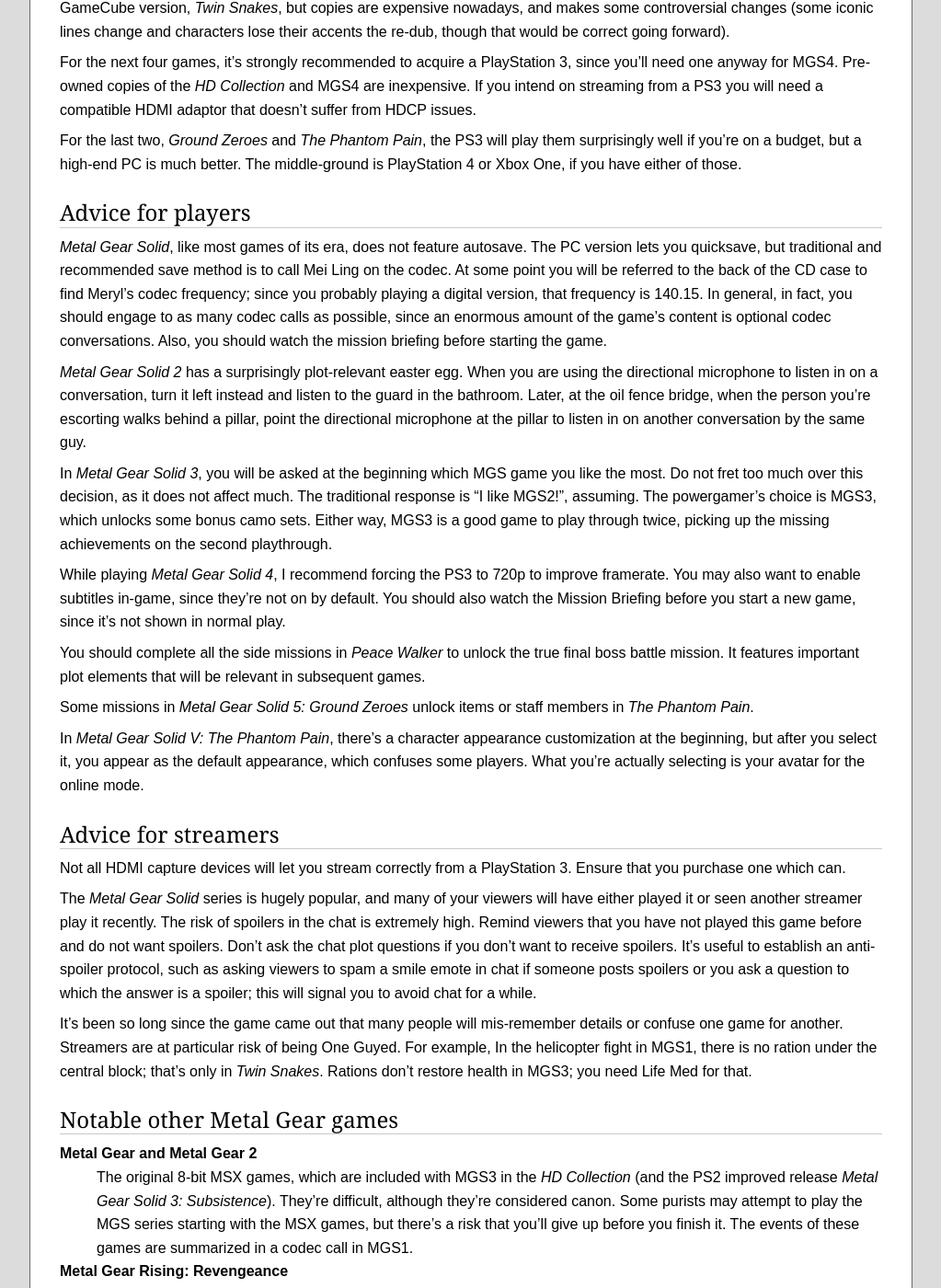
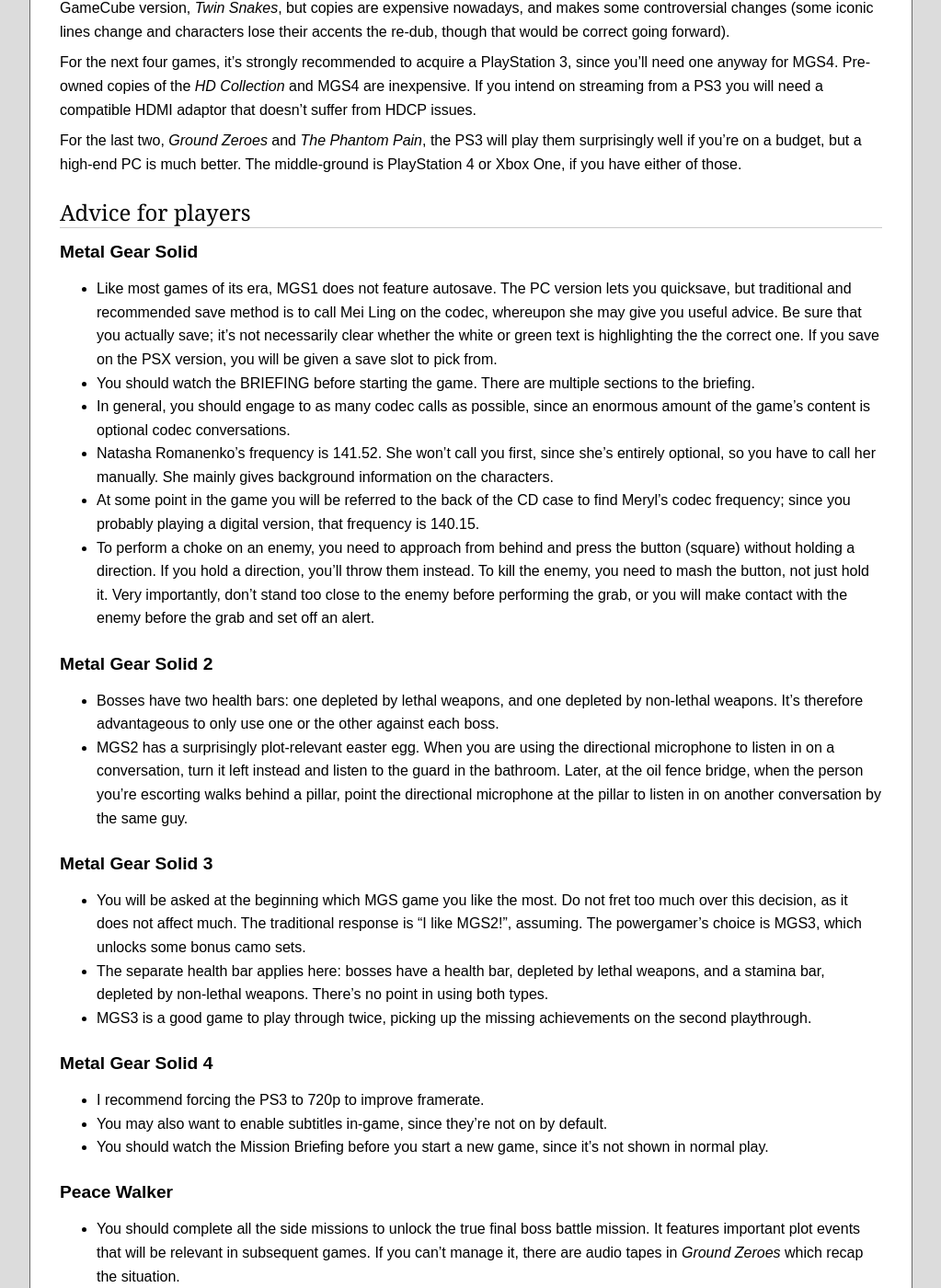
Before and after one commit to orbitalflower/orbitalflower.github.io, a Jekyll site: the page built from _posts/2018-03-12-how-to-play-all-metal-gear.md, in a window 1280 px wide and 1400 px high, scrolled down 1416 px. Shown: the whole window at 92% size, without its empty margins (128-1151 px from the left). Built offline with Jekyll 4.4.1, drawn with Linux system fonts in a browser that asks for light colours; some of the changed text lies outside the part shown.

Commit message:
Update advice section

```diff
--- a/_posts/2018-03-12-how-to-play-all-metal-gear.md
+++ b/_posts/2018-03-12-how-to-play-all-metal-gear.md
@@ -95,44 +95,80 @@
 
 ## Advice for players
 
-_Metal Gear Solid_, like most games of its era, does not feature autosave. The
-PC version lets you quicksave, but traditional and recommended save method is to
-call Mei Ling on the codec. At some point you will be referred to the back of
-the CD case to find Meryl's codec frequency; since you probably playing a
-digital version, that frequency is 140.15. In general, in fact, you should
-engage to as many codec calls as possible, since an enormous amount of the
-game's content is optional codec conversations. Also, you should watch the
-mission briefing before starting the game.
+### Metal Gear Solid
 
-_Metal Gear Solid 2_ has a surprisingly plot-relevant easter egg. When you are
-using the directional microphone to listen in on a conversation, turn it left
-instead and listen to the guard in the bathroom. Later, at the oil fence bridge,
-when the person you're escorting walks behind a pillar, point the directional
-microphone at the pillar to listen in on another conversation by the same guy.
+- Like most games of its era, MGS1 does not feature autosave. The PC version
+  lets you quicksave, but traditional and recommended save method is to call Mei
+  Ling on the codec, whereupon she may give you useful advice. Be sure that you
+  actually save; it's not necessarily clear whether the white or green text is
+  highlighting the the correct one. If you save on the PSX version, you will be
+  given a save slot to pick from.
+- You should watch the BRIEFING before starting the game. There are multiple
+  sections to the briefing.
+- In general, you should engage to as many codec calls as possible, since an
+  enormous amount of the game's content is optional codec conversations.
+- Natasha Romanenko's frequency is 141.52. She won't call you first, since she's
+  entirely optional, so you have to call her manually. She mainly gives
+  background information on the characters.
+- At some point in the game you will be referred to the back of the CD case to
+  find Meryl's codec frequency; since you probably playing a digital version,
+  that frequency is 140.15.
+- To perform a choke on an enemy, you need to approach from behind and press the
+  button (square) without holding a direction. If you hold a direction, you'll
+  throw them instead. To kill the enemy, you need to mash the button, not just
+  hold it. Very importantly, don't stand too close to the enemy before
+  performing the grab, or you will make contact with the enemy before the grab
+  and set off an alert.
 
-In _Metal Gear Solid 3_, you will be asked at the beginning which MGS game you
-like the most. Do not fret too much over this decision, as it does not affect
-much. The traditional response is "I like MGS2!", assuming. The powergamer's
-choice is MGS3, which unlocks some bonus camo sets. Either way, MGS3 is a good
-game to play through twice, picking up the missing achievements on the second
-playthrough.
+### Metal Gear Solid 2
 
-While playing _Metal Gear Solid 4_, I recommend forcing the PS3 to 720p to
-improve framerate. You may also want to enable subtitles in-game, since they're
-not on by default. You should also watch the Mission Briefing before you start a
-new game, since it's not shown in normal play.
+- Bosses have two health bars: one depleted by lethal weapons, and one depleted
+  by non-lethal weapons. It's therefore advantageous to only use one or the
+  other against each boss.
+- MGS2 has a surprisingly plot-relevant easter egg. When you are using the
+  directional microphone to listen in on a conversation, turn it left instead
+  and listen to the guard in the bathroom. Later, at the oil fence bridge, when
+  the person you're escorting walks behind a pillar, point the directional
+  microphone at the pillar to listen in on another conversation by the same guy.
 
-You should complete all the side missions in _Peace Walker_ to unlock the true
-final boss battle mission. It features important plot elements that will be
-relevant in subsequent games.
+### Metal Gear Solid 3
 
-Some missions in _Metal Gear Solid 5: Ground Zeroes_ unlock items or staff
-members in _The Phantom Pain_.
+- You will be asked at the beginning which MGS game you like the most. Do not
+  fret too much over this decision, as it does not affect much. The traditional
+  response is "I like MGS2!", assuming. The powergamer's choice is MGS3, which
+  unlocks some bonus camo sets.
+- The separate health bar applies here: bosses have a health bar, depleted by
+  lethal weapons, and a stamina bar, depleted by non-lethal weapons. There's no
+  point in using both types.
+- MGS3 is a good game to play through twice, picking up the missing achievements
+  on the second playthrough.
 
-In _Metal Gear Solid V: The Phantom Pain_, there's a character appearance
-customization at the beginning, but after you select it, you appear as the
-default appearance, which confuses some players. What you're actually selecting
-is your avatar for the online mode.
+### Metal Gear Solid 4
+
+- I recommend forcing the PS3 to 720p to improve framerate.
+- You may also want to enable subtitles in-game, since they're not on by
+  default.
+- You should watch the Mission Briefing before you start a new game, since it's
+  not shown in normal play.
+
+### Peace Walker
+
+- You should complete all the side missions to unlock the true final boss battle
+  mission. It features important plot events that will be relevant in subsequent
+  games. If you can't manage it, there are audio tapes in _Ground Zeroes_ which
+  recap the situation.
+
+### Ground Zeroes and Phantom Pain
+
+- _Metal Gear Solid 5: Ground Zeroes_ is a short game which primarily exists to
+  bridge the narrative gap between _Peace Walker_ and _The Phantom Pain_.
+- Some missions in _Ground Zeroes_ unlock item blueprints or staff members in
+  _The Phantom Pain_. I recommend doing at least the main mission and the
+  helicopter shooter shooter side-mission.
+- In _Metal Gear Solid V: The Phantom Pain_, there's a character appearance
+  customization at the beginning, but after you select it, you appear as the
+  default appearance, which confuses some players. What you're actually
+  selecting is your avatar for the online mode.
 
 ## Advice for streamers
 
```
